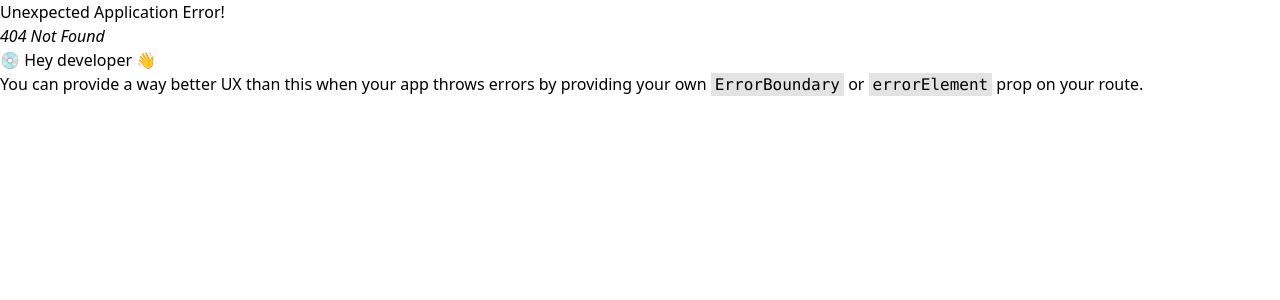
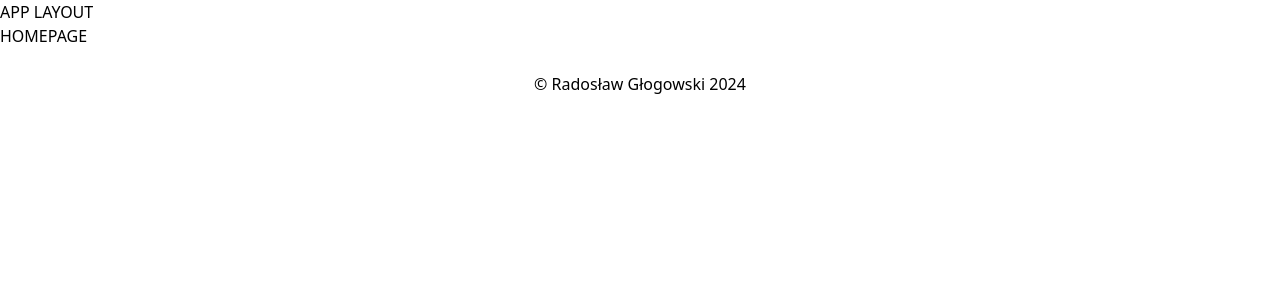
Before and after one commit to Coblexx/react-flowers, a React (Vite) app: page /home in a window 1280 px wide. Before the commit this address had no page. Shown: the top 300 px of the page. Built offline with nearby package versions, Linux system fonts and the light colour scheme.

Commit message:
feat: redirect to home

```diff
--- a/src/UI/AppLayout.tsx
+++ b/src/UI/AppLayout.tsx
@@ -1,10 +1,17 @@
 import { Outlet } from "react-router-dom";
+
+// components
+import Footer from "./Footer";
 
 export default function AppLayout() {
   return (
     <div>
       <h1>APP LAYOUT</h1>
+      <aside>
+        <nav></nav>
+      </aside>
       <Outlet />
+      <Footer />
     </div>
   );
 }
--- /dev/null
+++ b/src/UI/Footer.tsx
@@ -0,0 +1,7 @@
+export default function Footer() {
+  return (
+    <footer className="flex h-20 w-screen justify-center">
+      <p className="p-6">© Radosław Głogowski 2024</p>
+    </footer>
+  );
+}
```
Also changed, not shown: src/App.tsx (+10 -2 lines).
